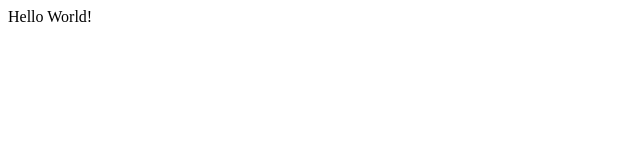
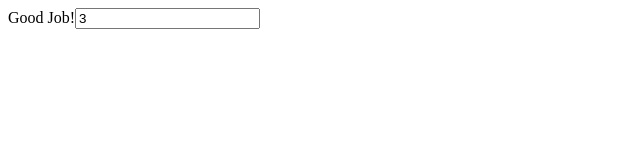
Before and after one commit to Angi-Adema/intro-react-vite-app, a React (Vite) app: page / in a window 1280 px wide. Shown: the top 160 px of the page, without its empty margins (0-640 px from the left). Built offline with nearby package versions, Linux system fonts and the light colour scheme.

Commit message:
updated App.jsx with practice JSX code

```diff
--- a/src/App.jsx
+++ b/src/App.jsx
@@ -1,5 +1,10 @@
 function App() {
-  return "Hello World!";
+  return (
+    <div className="large" id="largeDiv">
+      <label htmlFor="inputId">Good Job!</label>
+      <input id="inputId" type="number" value={3} />
+    </div>
+  );
 }
 
 export default App;
```
